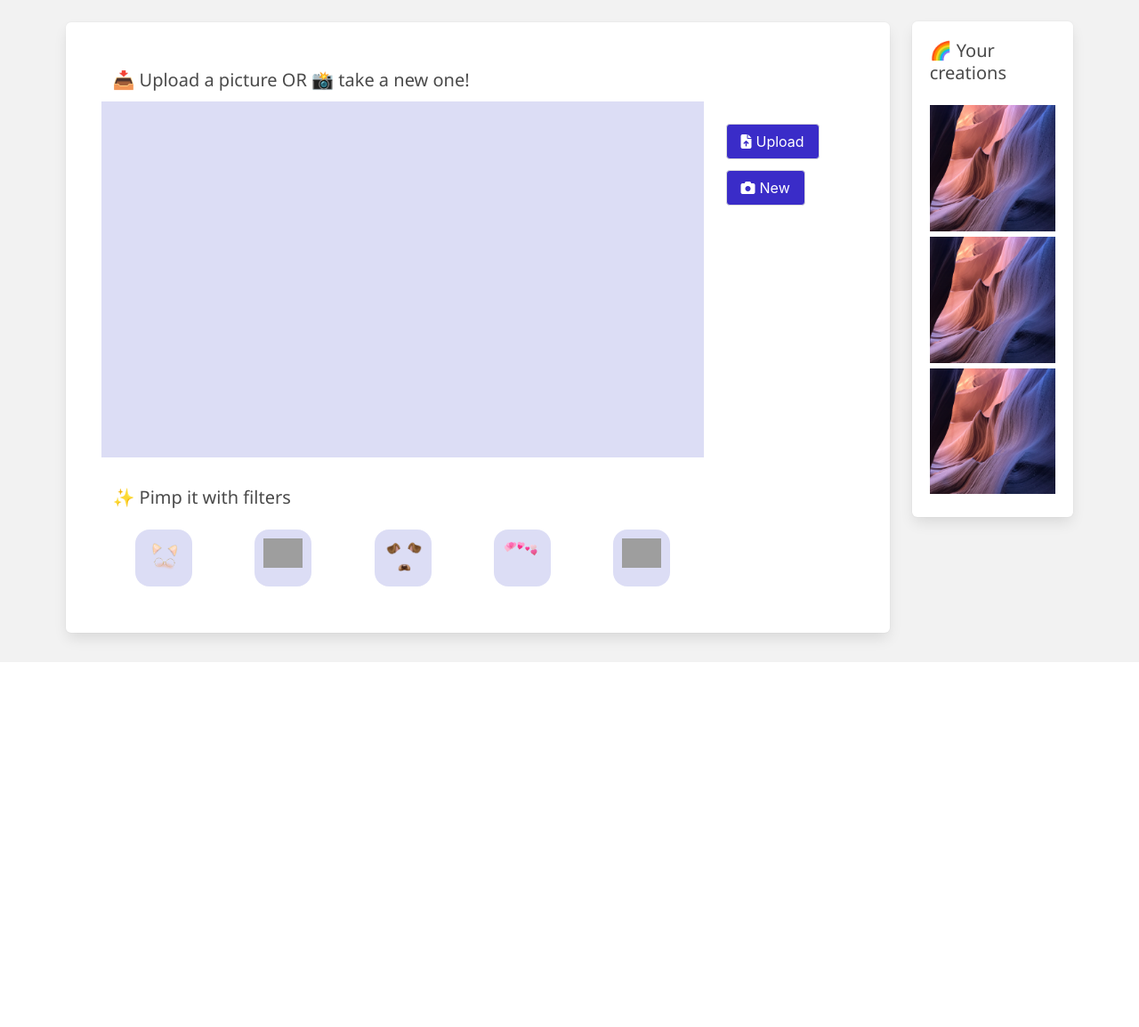
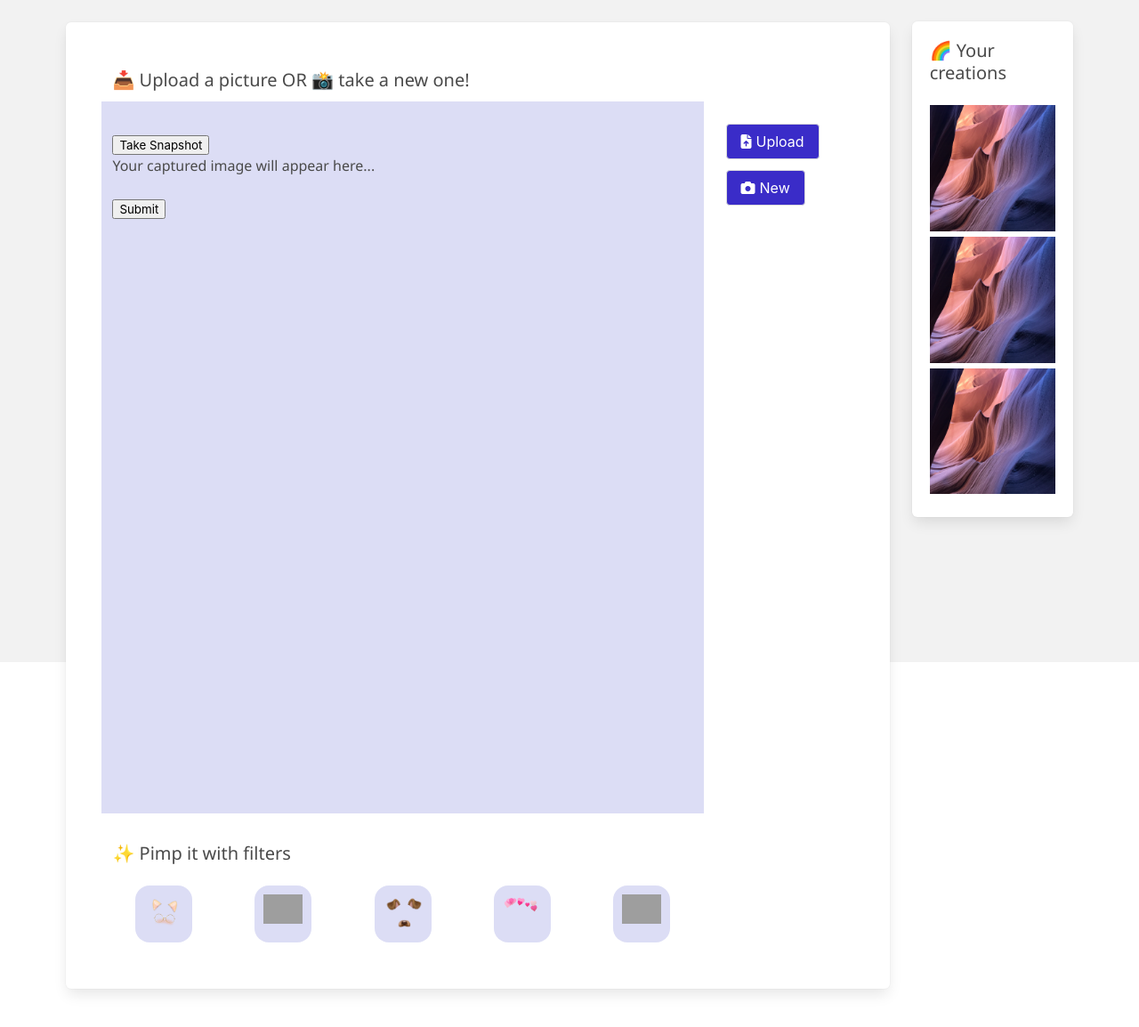
Before and after one commit to Segolene-Alquier/camagru, a PHP site: page /camagru/editing/edit.php in a window 1280 px wide. Shown: the part 56-1210 px from the top of the page at 89% size. Before the commit the page ends 800 px from the top, so only its background shows below. Run offline with PHP 8.4, Linux system fonts and the light colour scheme; some libraries are stand-ins or nearby versions; grey boxes are pictures that could not be loaded.

Commit message:
display webcam and take pictures. need to save them into the repo

```diff
--- a/editing/edit.php
+++ b/editing/edit.php
@@ -11,6 +11,11 @@
 		$image->findUserFromId($_SESSION["username"]);
 		$image->upload();
 	}
+}
+if (isset($_POST['newPicture']) && $_POST['newPicture'] == 'Take Picture')
+{
+		$image->takePicture($_POST['image']);
+
 }
 // $allImagesFromCurrentUser = $image->showByUserId($userdata['id']);
 // if (isset($_GET['action']) && $_GET['action'] === "delete" && isset($_GET['image_id']))
@@ -32,6 +37,8 @@
     <link rel="stylesheet" href="https://cdnjs.cloudflare.com/ajax/libs/bulma/0.6.2/css/bulma.min.css">
     <script src="https://kit.fontawesome.com/82e513fc69.js"></script>
 	<script type="text/javascript" src="http://ajax.googleapis.com/ajax/libs/jquery/1.8/jquery.min.js"></script>
+	<script src="https://cdnjs.cloudflare.com/ajax/libs/webcamjs/1.0.25/webcam.min.js"></script>
+
 </head>
 <body>
     <?php include_once '../navigation.php'; ?>
@@ -42,7 +49,24 @@
 					<div class="edit-left-top">
 					<h2 class="subtitle">📥 Upload a picture OR 📸 take a new one! </h2>
 						<div class="columns ">
-							<div class="column is-four-fifths edit-left-image" >
+							<div class="column is-four-fifths edit-left-image" style="height: 800px;">
+								<form method="POST" action="">
+									<div class="row">
+										<div class="col-md-6">
+											<div id="my_camera"></div>
+											<br/>
+											<input type=button value="Take Snapshot" onClick="take_snapshot()">
+											<input type="hidden" name="image" class="image-tag">
+										</div>
+										<div class="col-md-6">
+											<div id="results">Your captured image will appear here...</div>
+										</div>
+										<div class="col-md-12 text-center">
+											<br/>
+											<button class="btn btn-success">Submit</button>
+										</div>
+									</div>
+								</form>
 							</div>
 							<div class="column">
 								<div class="edit-left-buttons">
@@ -66,7 +90,6 @@
 													<span>Upload a File:</span>
 													<input type="file" name="uploadedFile" />
 													</div>
-
 													<input type="submit" name="uploadBtn" value="Upload" />
 												</form>
 											</section>
@@ -75,13 +98,17 @@
 												<button class="button">Cancel</button>
 											</footer>
 										</div>
+
 									</div>
 									<div class="edit-left-button">
 										<button id="showModal" class="button button-edit" style="background-color: rgb(58, 44, 200); color: white;"><i class="fas fa-file-upload" style="margin-right: 5px;"></i>Upload</button>
 									</div>
+									<form action="" method="post">
 										<div class="edit-left-button ">
-										<button class="button button-edit" style="background-color: rgb(58, 44, 200); color: white;"><i class="fas fa-camera" style="margin-right: 5px;"></i>New</button>
+										<button class="button button-edit" name="newPicture" value="Take Picture" style="background-color: rgb(58, 44, 200); color: white;"><i class="fas fa-camera" style="margin-right: 5px;"></i>New</button>
 									</div>
+									</form>
+
 
 								</div>
 							</div>
@@ -129,6 +156,23 @@
 		$("#modal-close").click(function() {
 		$(".modal").removeClass("is-active");
 		});
+
+
+		Webcam.set({
+        width: 490,
+        height: 390,
+        image_format: 'jpeg',
+        jpeg_quality: 90
+		});
+
+		Webcam.attach( '#my_camera' );
+
+		function take_snapshot() {
+			Webcam.snap( function(data_uri) {
+				$(".image-tag").val(data_uri);
+				document.getElementById('results').innerHTML = '<img src="'+data_uri+'"/>';
+			} );
+		}
 	</script>
 </body>
 </html>
--- a/editing/image_class.php
+++ b/editing/image_class.php
@@ -85,6 +85,27 @@
 		// $_SESSION['message'] = $message;
 	}
 
+
+	function takePicture($img) {
+		$user_id = $_SESSION['user_id'];
+		// $img = $_POST['image'];
+		$folderPath = "../uploads/".$user_id."/";
+		$image_parts = explode(";base64,", $img);
+		var_dump($image_parts);
+		var_dump($img);
+
+		$image_type_aux = explode("image/", $image_parts[0]);
+		$image_type = $image_type_aux[1];
+		var_dump($image_parts[0]);
+		$image_base64 = base64_decode($image_parts[1]);
+		$fileName = uniqid() . '.png'; // faire pour toutes extensions
+
+		$file = $folderPath . $fileName;
+		file_put_contents($file, $image_base64);
+
+		print_r($fileName);
+	}
 }
 
+
 ?>
```
Also changed, not shown: uploads/17/5d3c8a6ca44a3.png (added), uploads/17/5d3c8b34ae381.png (added), uploads/17/5d3c8b5897165.png (added), uploads/17/5d3c8beec2369.png (added), uploads/17/5d3c8c00b9858.png (added), uploads/17/5d3c8c13de3a9.png (added), uploads/17/5d3c8ca66158f.png (added). Lines whose indentation alone changed are shown as unchanged.
